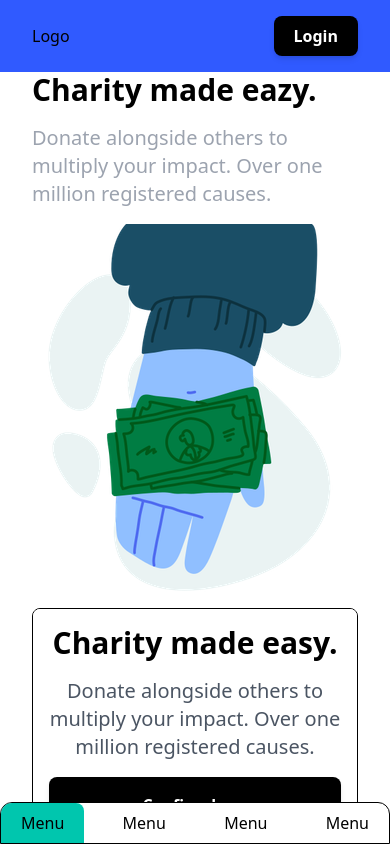
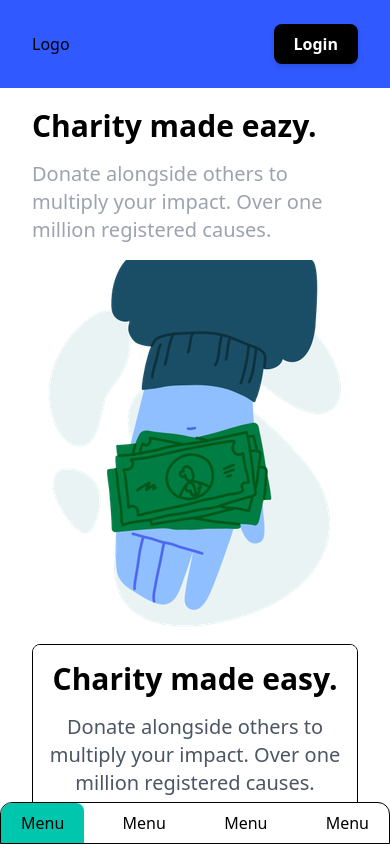
Before and after one commit to jrnesc/chariteazy, a React (Create React App) app in the folder frontend/: page / in a window 390 px wide. Shown: the top 844 px of the page. Built offline with nearby package versions, Linux system fonts and the light colour scheme.

Commit message:
add margin bottom to Header component

```diff
--- a/frontend/src/components/Header.jsx
+++ b/frontend/src/components/Header.jsx
@@ -1,8 +1,8 @@
 const Header = () => {
   return (
     <>
-      <nav className="py-4 px-8 bg-blu-light">
-        <div className="flex items-center justify-between h-15">
+      <nav className="py-4 px-8 bg-blu-light mb-5 md:mb-0">
+        <div className="flex items-center justify-between h-14">
           <div>Logo</div>
           <div className="rounded-xl overflow-hidden border border-black bg-white hidden sm:block">
             <ul className="flex items-baseline">
```
